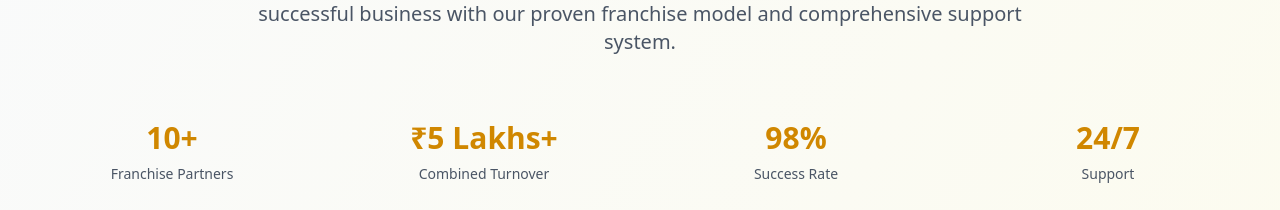
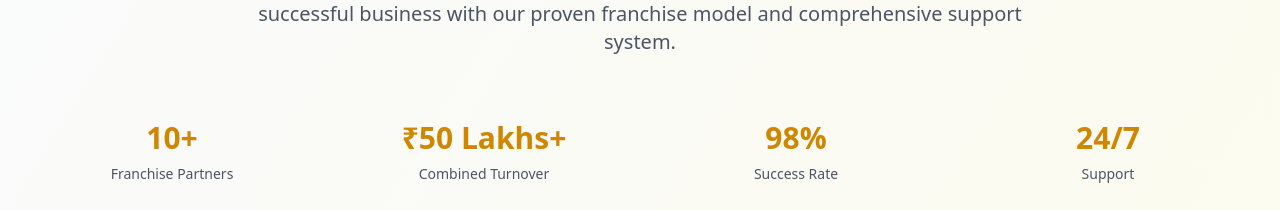
Before and after one commit to naseermstechhive-dev/Sujana-Frontend, a React (Vite) app: page / in a window 1280 px wide. Shown: the part 1106-1316 px from the top of the page. Built offline with nearby package versions, Linux system fonts and the light colour scheme.

Commit message:
franchises turnover changed

```diff
--- a/src/components/home/Franchise.jsx
+++ b/src/components/home/Franchise.jsx
@@ -74,7 +74,7 @@
             <div className="text-sm text-gray-600">Franchise Partners</div>
           </div>
           <div className="text-center">
-            <div className="text-3xl font-bold text-yellow-600 mb-2">₹5 Lakhs+</div>
+            <div className="text-3xl font-bold text-yellow-600 mb-2">₹50 Lakhs+</div>
             <div className="text-sm text-gray-600">Combined Turnover</div>
           </div>
           <div className="text-center">
```
